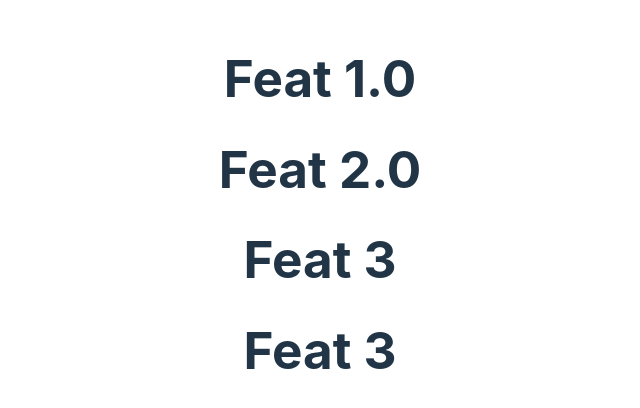
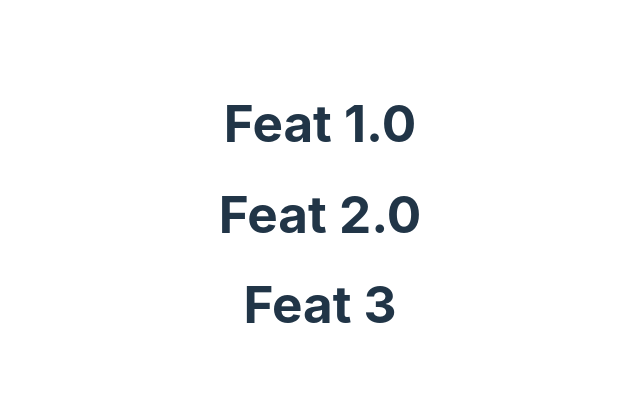
Before and after one commit to Calebosam/version-frontend, a React (Vite) app: page / in a window 1280 px wide. Shown: the part 186-594 px from the top of the page, without its empty margins (320-960 px from the left). Built offline with nearby package versions, Linux system fonts and the light colour scheme.

Commit message:
breaking_change: some new changes

```diff
--- a/src/App.jsx
+++ b/src/App.jsx
@@ -7,7 +7,6 @@ function App() {
       <h1>Feat 1.0</h1>
       <h1>Feat 2.0</h1>
       <h1>Feat 3</h1>
-      <h1>Feat 3</h1>
     </>
   )
 }
```
